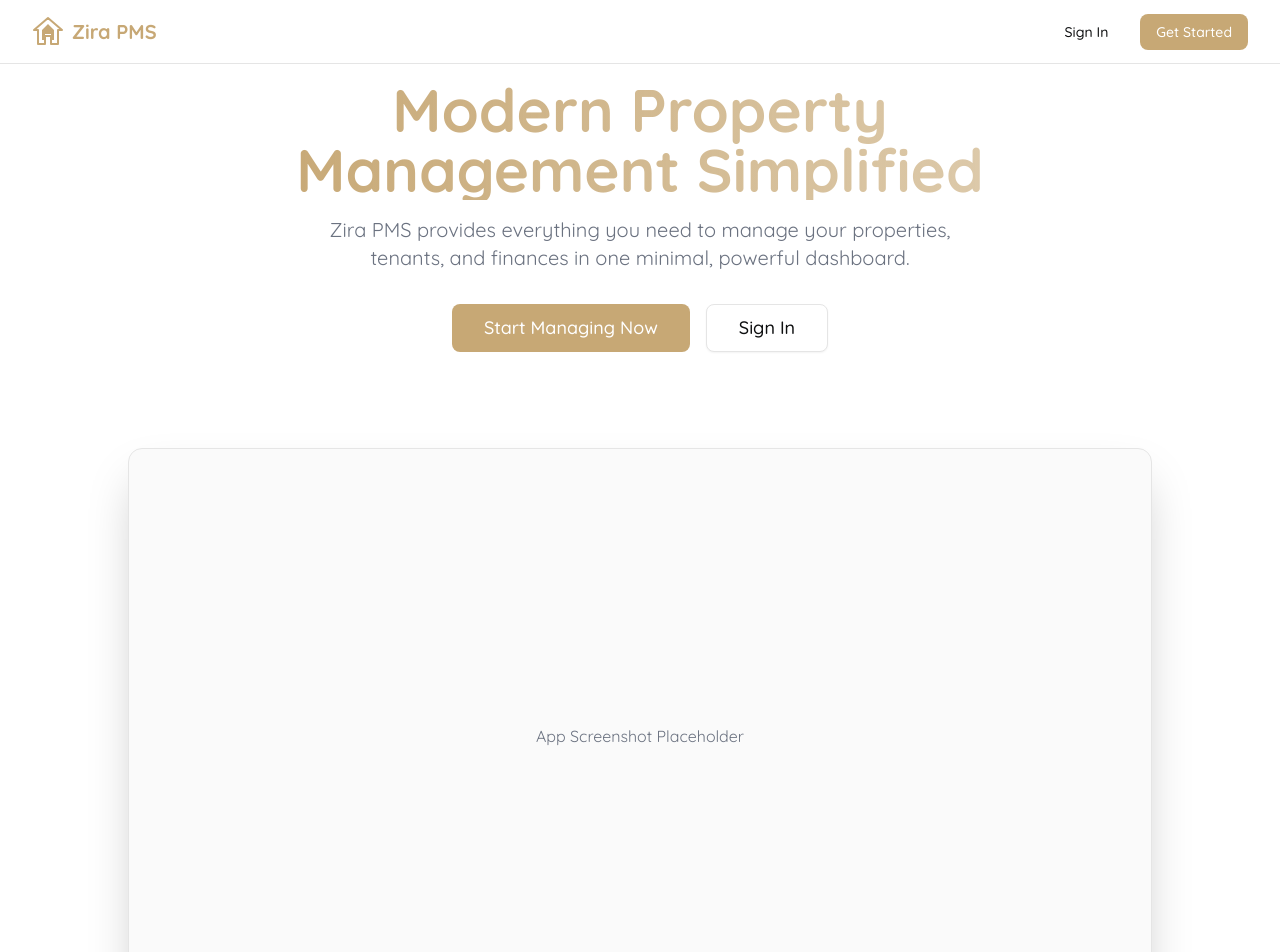
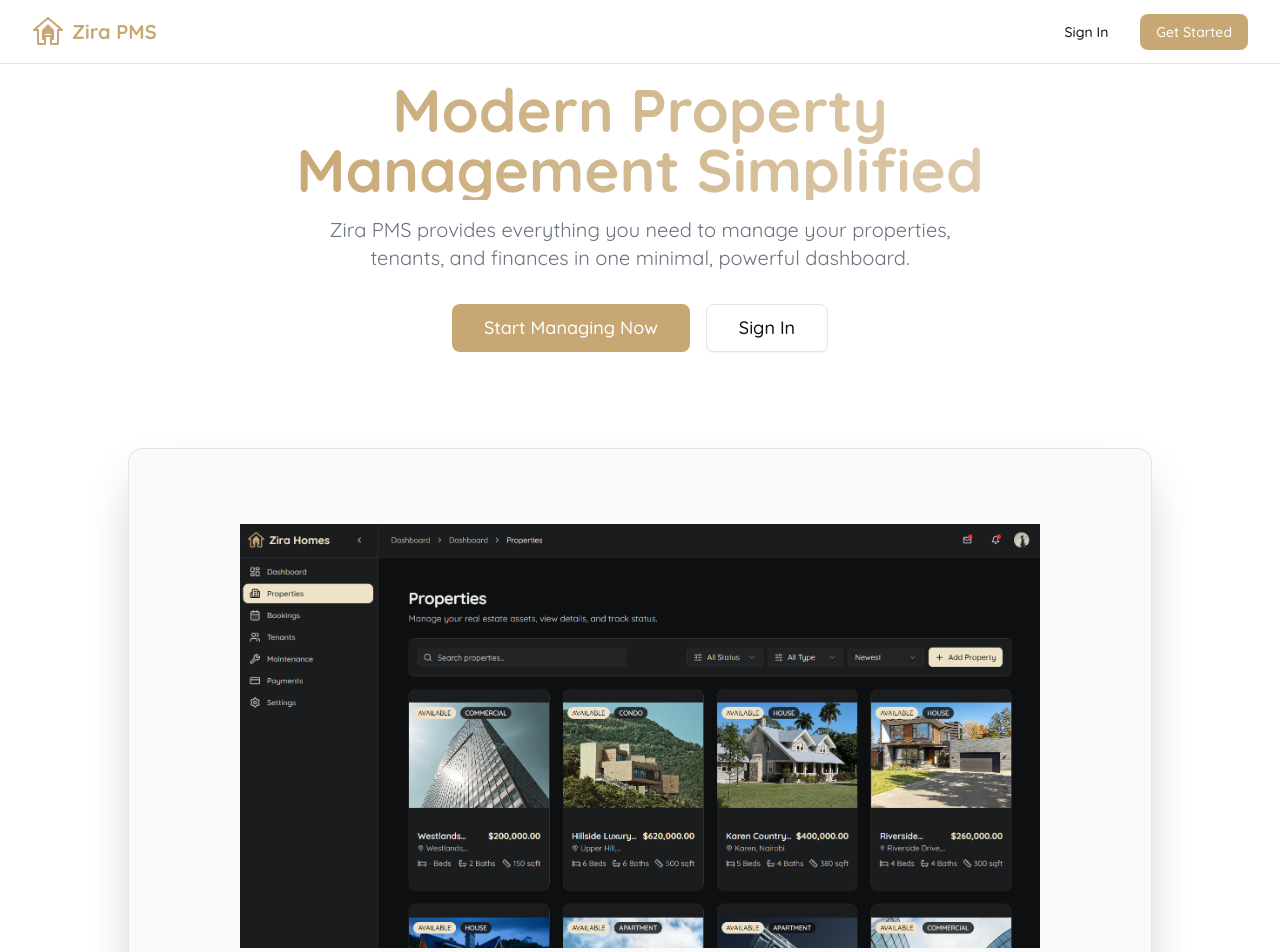
Before and after one commit to bentleyminwa/Zira-Property-Management-System, a Next.js app: page / in a window 1280 px wide. Shown: the top 952 px of the page. Built offline with nearby package versions, Linux system fonts and the light colour scheme; no server answers.

Commit message:
upload and add screenshot placeholder project image

```diff
--- a/app/(marketing)/page.tsx
+++ b/app/(marketing)/page.tsx
@@ -1,4 +1,5 @@
 import { Button } from '@/components/ui/button';
+import Image from 'next/image';
 import Link from 'next/link';
 
 export default function LandingPage() {
@@ -29,8 +30,14 @@ export default function LandingPage() {
       </div>
 
       {/* Feature Grid or Image could go here */}
-      <div className='mt-16 w-full max-w-5xl aspect-video rounded-xl border border-border bg-card/50 shadow-2xl flex items-center justify-center text-muted-foreground'>
-        App Screenshot Placeholder
+      <div className='relative mt-16 w-full max-w-5xl aspect-video rounded-xl border border-border bg-card/50 shadow-2xl flex items-center justify-center text-muted-foreground'>
+        <Image
+          src={'/zirapms.png'}
+          alt=''
+          height={400}
+          width={800}
+          className='absolute object-cover'
+        />
       </div>
     </div>
   );
```
Also changed, not shown: public/zirapms.png (added).
